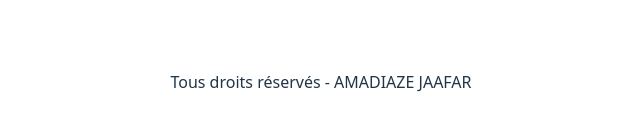
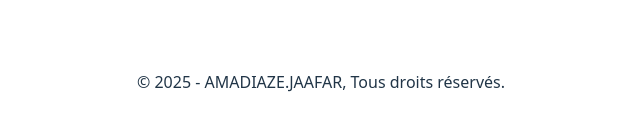
Before and after one commit to MBDS-CASA/react101-JaafarAmadiaze, a React (Vite) app: page / in a window 1280 px wide. Shown: the part 702-832 px from the top of the page, without its empty margins (319-959 px from the left). Built offline with nearby package versions, Linux system fonts and the light colour scheme.

Commit message:
TD02 : Afficher l'année dans le Footer

```diff
--- a/src/components/Footer.jsx
+++ b/src/components/Footer.jsx
@@ -1,8 +1,10 @@
 function Footer() {
+  const currentYear = new Date().getFullYear();
   return (
     <footer>
-      <p>Tous droits réservés - AMADIAZE JAAFAR</p>
+      <p>© {currentYear} - AMADIAZE.JAAFAR, Tous droits réservés.</p>
     </footer>
-  )
+  );
 }
+
 export default Footer;
```
